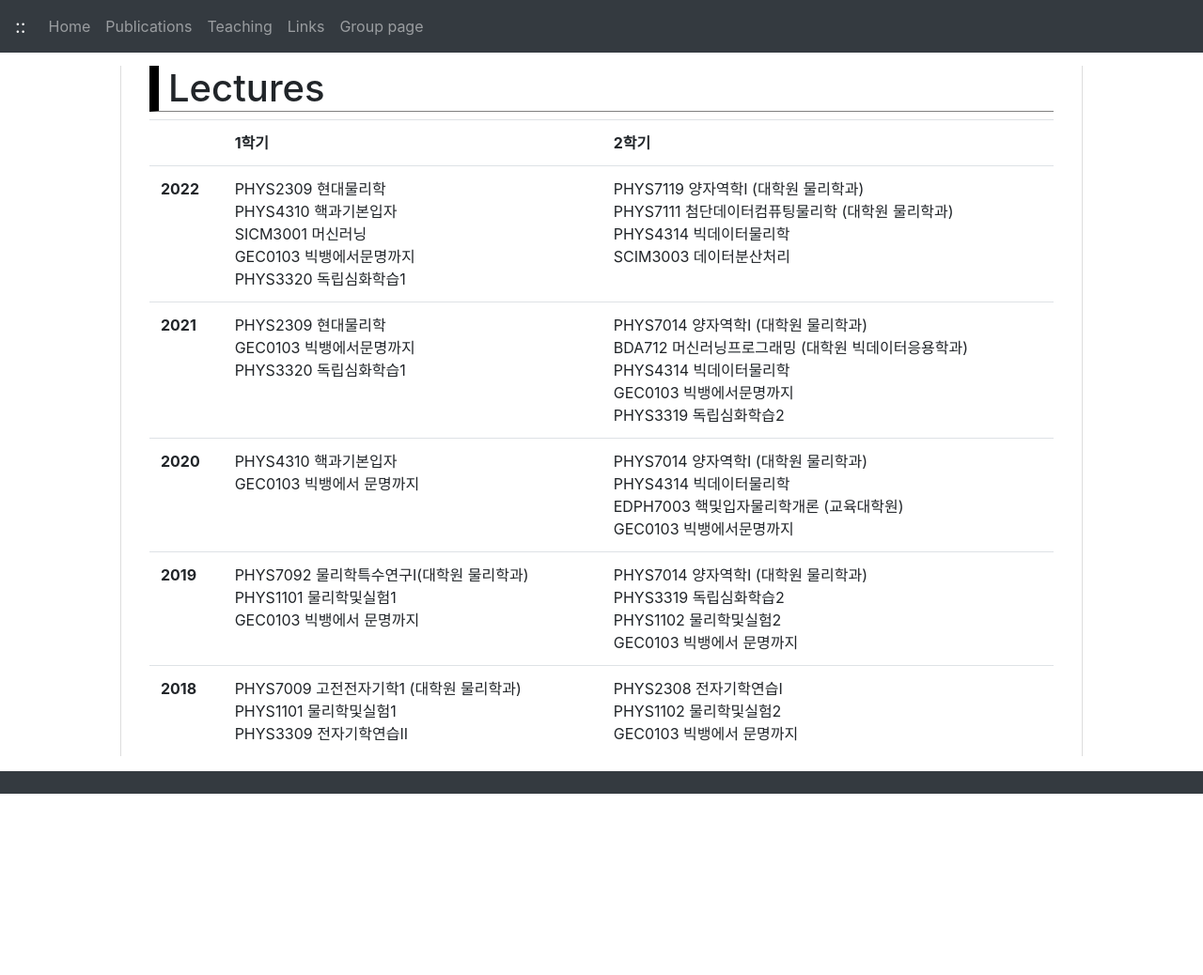
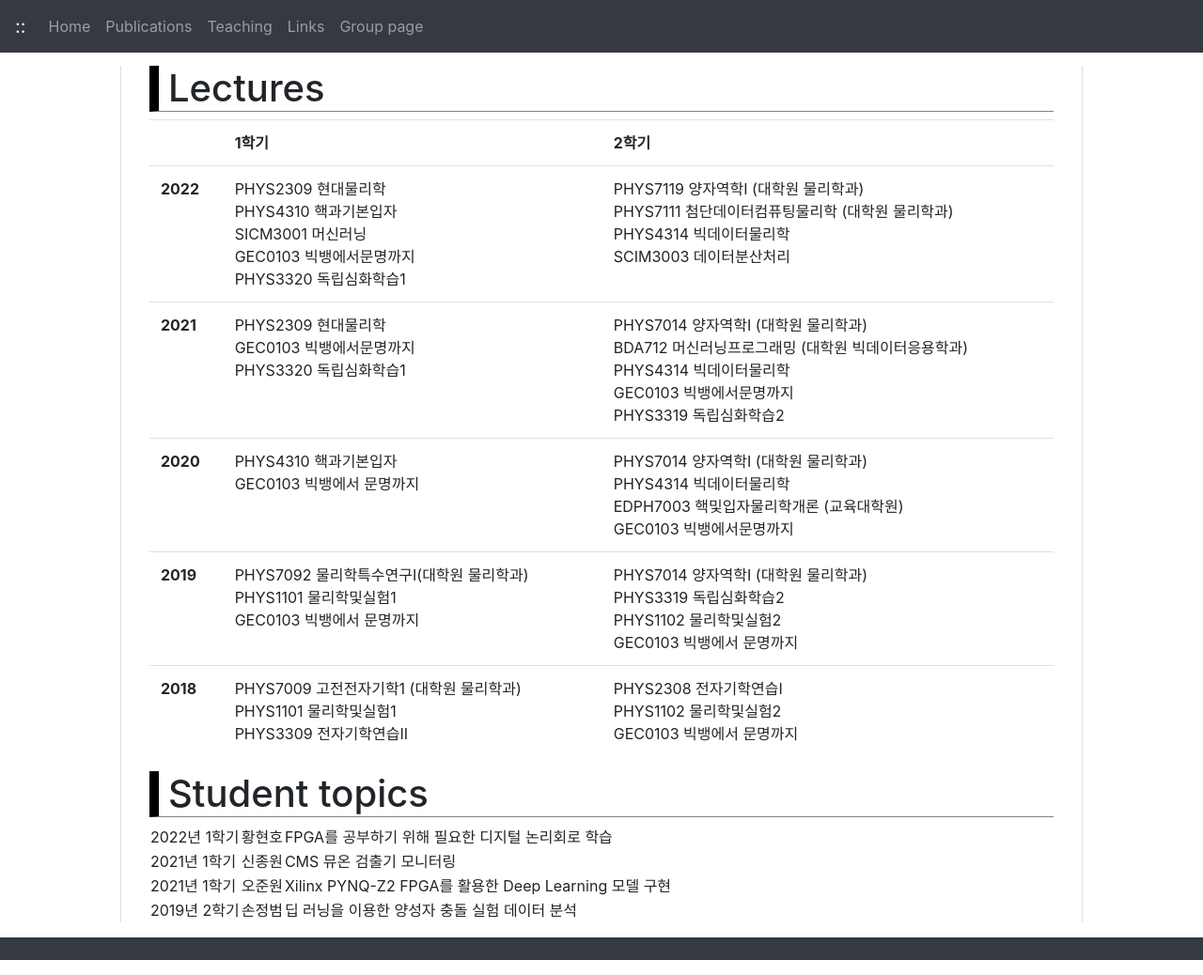
Before and after one commit to jhgoh/jhgoh.github.io, a Jekyll site: the page built from Teaching.md, in a window 1280 px wide and 1038 px high. Shown: the whole window at 94% size. Built offline with Jekyll 4.4.1, drawn with Linux system fonts in a browser that asks for light colours; nearby versions of some CDN libraries; our own code applies the rules of GitHub Pages for plain Markdown files.

Commit message:
Update Teaching.md

```diff
--- a/Teaching.md
+++ b/Teaching.md
@@ -8,3 +8,10 @@
   <tr><th>2019</th><td>PHYS7092 물리학특수연구Ⅰ(대학원 물리학과)<br/>PHYS1101 물리학및실험1<br/>GEC0103 빅뱅에서 문명까지</td><td>PHYS7014 양자역학I (대학원 물리학과)<br/>PHYS3319 독립심화학습2<br/>PHYS1102 물리학및실험2<br/>GEC0103 빅뱅에서 문명까지</td></tr>
   <tr><th>2018</th><td>PHYS7009 고전전자기학1 (대학원 물리학과)<br/>PHYS1101 물리학및실험1<br/>PHYS3309 전자기학연습II</td><td>PHYS2308 전자기학연습I<br/>PHYS1102 물리학및실험2<br/>GEC0103 빅뱅에서 문명까지</td></tr>
 </table>
+
+# Student topics
+
+| 2022년 1학기 | 황현호 | FPGA를 공부하기 위해 필요한 디지털 논리회로 학습 |
+| 2021년 1학기 | 신종원 | CMS 뮤온 검출기 모니터링 |
+| 2021년 1학기 | 오준원 | Xilinx PYNQ-Z2 FPGA를 활용한 Deep Learning 모델 구현 |
+| 2019년 2학기 | 손정범 | 딥 러닝을 이용한 양성자 충돌 실험 데이터 분석 |
```
